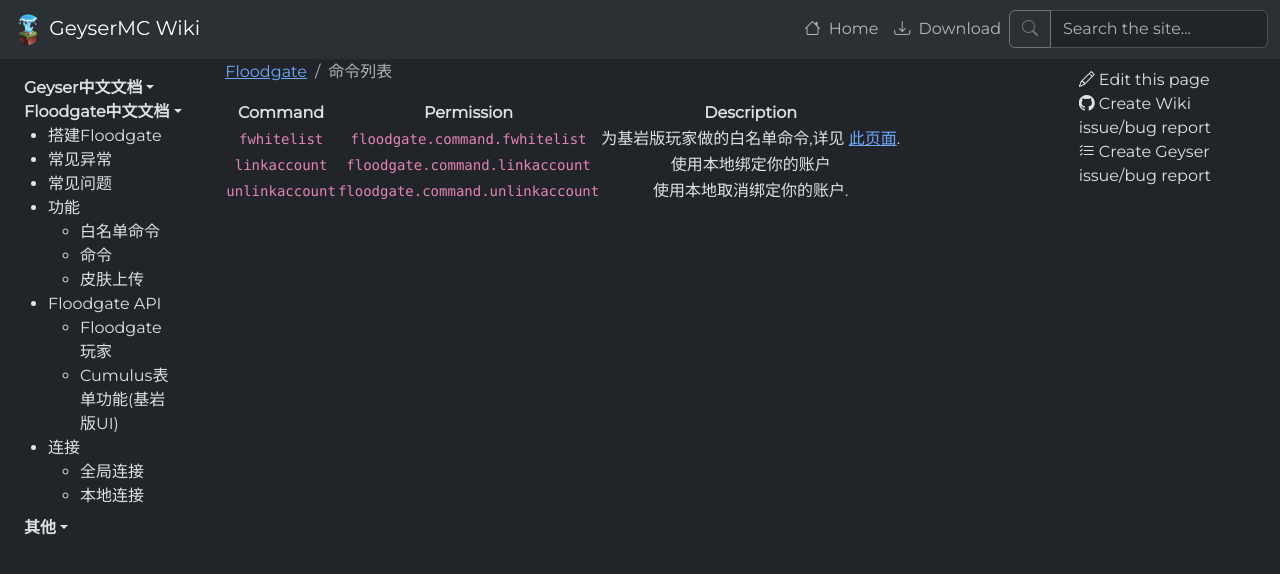
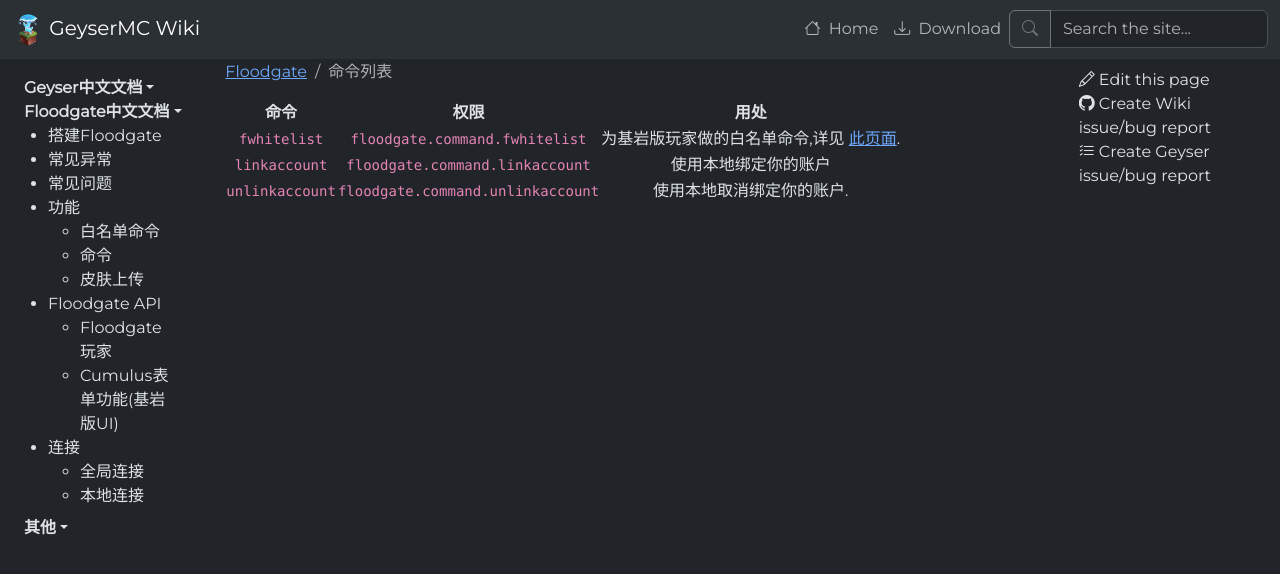
Before and after one commit to MinecraftChampions/GeyserChineseWiki, a Jekyll site: the page built from _docs/floodgate/commands.md, in a window 1280 px wide. Shown: the top 574 px of the page. Built offline with Jekyll 4.4.1, drawn with Linux system fonts in a browser that asks for light colours.

Commit message:
Update commands.md

```diff
--- a/_docs/floodgate/commands.md
+++ b/_docs/floodgate/commands.md
@@ -2,8 +2,8 @@
 title: 命令列表
 ---
 
-| Command | Permission |                     Description                     |
-|:---:|:---:|:---------------------------------------------------:|
-| `fwhitelist` | `floodgate.command.fwhitelist` | 为基岩版玩家做的白名单命令,详见 [此页面](/floodgate/features/#白名单命令). |
-| `linkaccount` | `floodgate.command.linkaccount` |                     使用本地绑定你的账户                      |
+|       命令        |                权限                 |                         用处                          |
+|:---------------:|:---------------------------------:|:---------------------------------------------------:|
+|  `fwhitelist`   |  `floodgate.command.fwhitelist`   | 为基岩版玩家做的白名单命令,详见 [此页面](/floodgate/features/#白名单命令). |
+|  `linkaccount`  |  `floodgate.command.linkaccount`  |                     使用本地绑定你的账户                      |
 | `unlinkaccount` | `floodgate.command.unlinkaccount` |                    使用本地取消绑定你的账户.                    |
```
